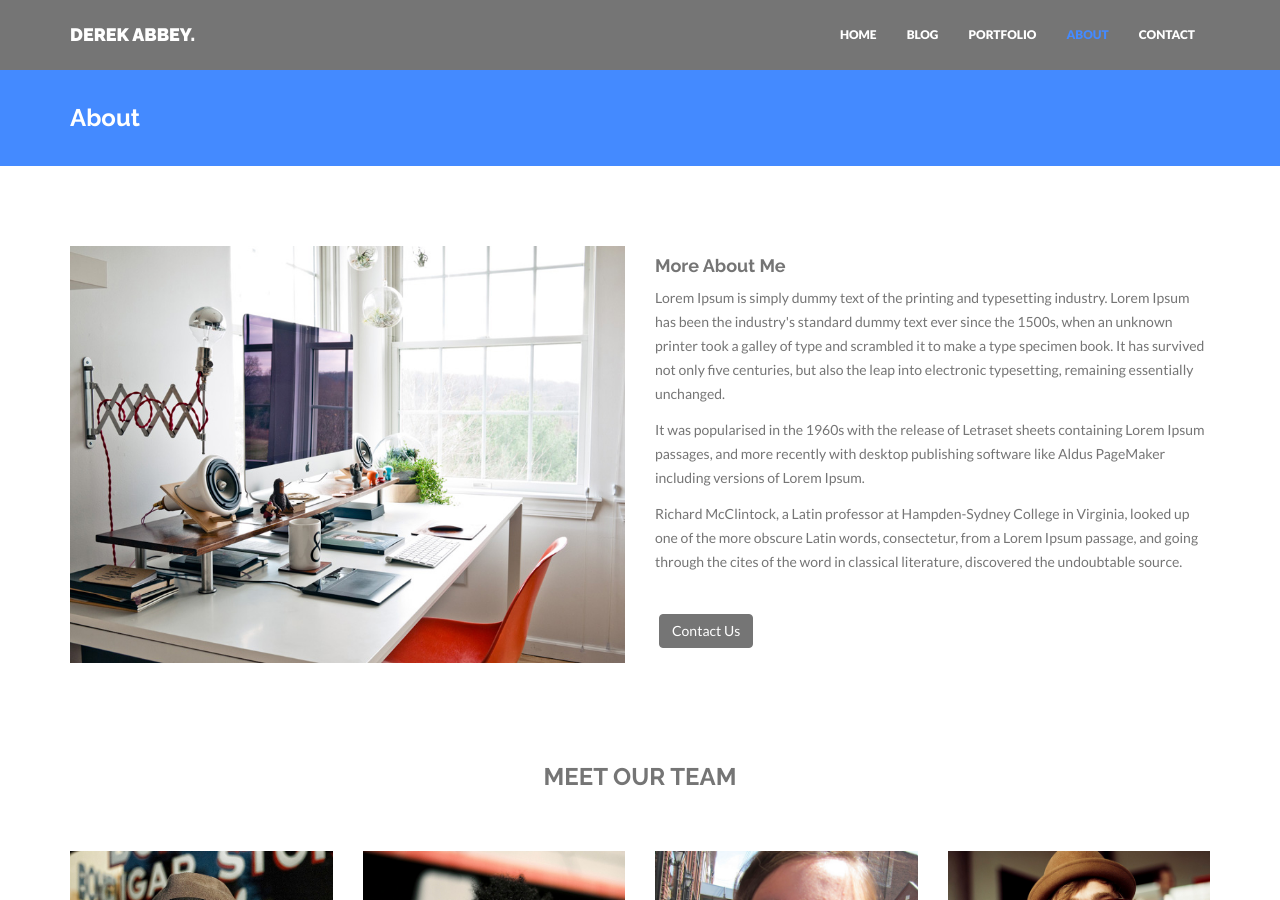
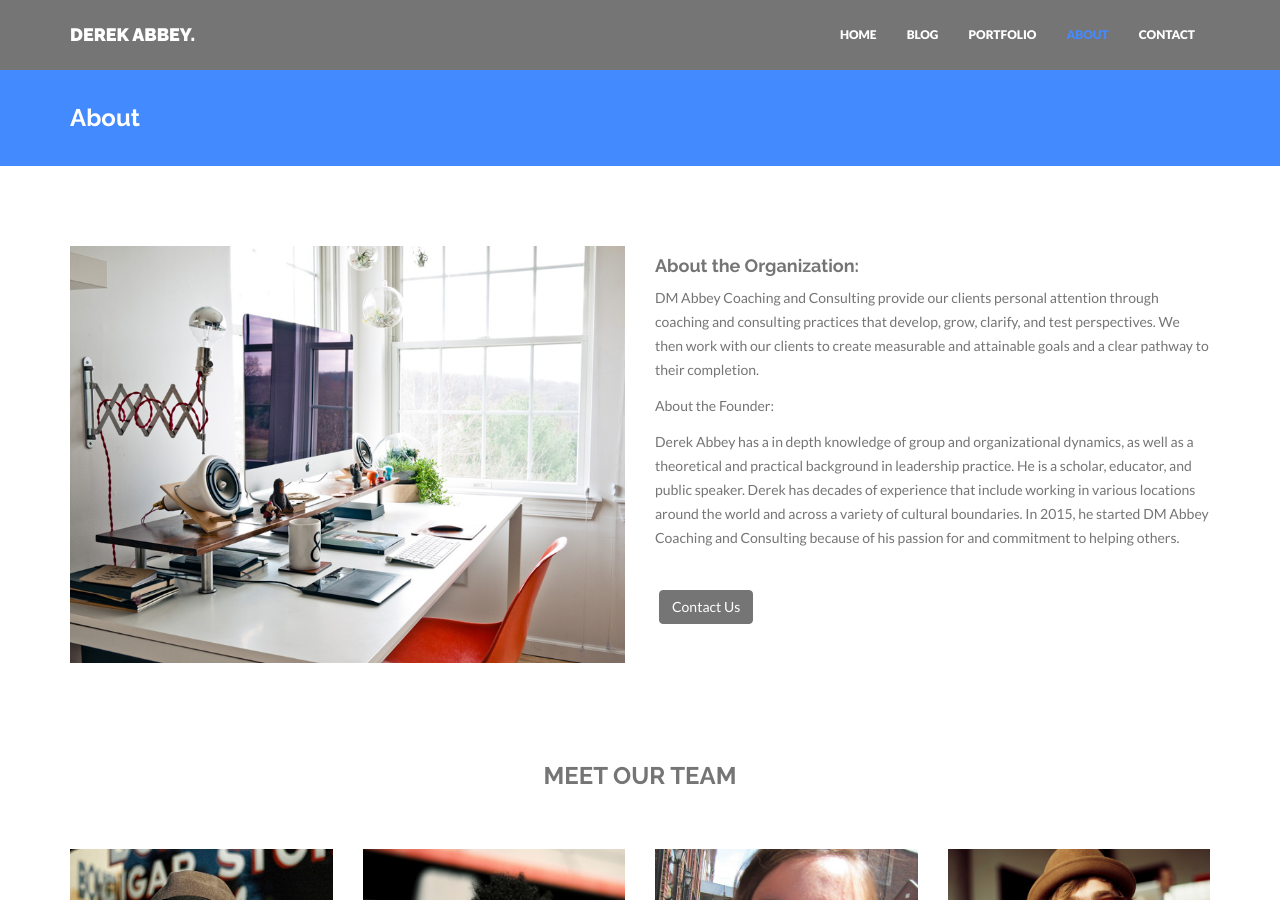
Before and after one commit to wesleyabbey/derekabbey, a Jekyll site: the page built from about.html, in a window 1280 px wide and 900 px high. Built offline with Jekyll 4.4.1, drawn with Linux system fonts in a browser that asks for light colours; nearby versions of some CDN libraries.

Commit message:
added about section text

```diff
--- a/about.html
+++ b/about.html
@@ -10,10 +10,12 @@ permalink: /about/
             <img class="img-responsive" src="{{ "/assets/img/about.jpg" | prepend: site.baseurl }}" alt="">
         </div>
         <div class="col-lg-6">
-            <h4>More About Me</h4>
-            <p>Lorem Ipsum is simply dummy text of the printing and typesetting industry. Lorem Ipsum has been the industry's standard dummy text ever since the 1500s, when an unknown printer took a galley of type and scrambled it to make a type specimen book. It has survived not only five centuries, but also the leap into electronic typesetting, remaining essentially unchanged. </p>
-            <p>It was popularised in the 1960s with the release of Letraset sheets containing Lorem Ipsum passages, and more recently with desktop publishing software like Aldus PageMaker including versions of Lorem Ipsum.</p>
-            <p>Richard McClintock, a Latin professor at Hampden-Sydney College in Virginia, looked up one of the more obscure Latin words, consectetur, from a Lorem Ipsum passage, and going through the cites of the word in classical literature, discovered the undoubtable source.</p>
+            <h4>About the Organization:</h4>
+            <p>DM Abbey Coaching and Consulting provide our clients personal attention through coaching and consulting practices that develop, grow, clarify, and test perspectives. We then work with our clients to create measurable and attainable goals and a clear pathway to their completion.
+            </p>
+            <p>About the Founder:</p>
+
+            <p>Derek Abbey has a in depth knowledge of group and organizational dynamics, as well as a theoretical and practical background in leadership practice.  He is a scholar, educator, and public speaker. Derek has decades of experience that include working in various locations around the world and across a variety of cultural boundaries.  In 2015, he started DM Abbey Coaching and Consulting because of his passion for and commitment to helping others.</p>
             <p><br/><a href="/contact/" class="btn btn-theme">Contact Us</a></p>
         </div>
     </div><!--/row -->
```
